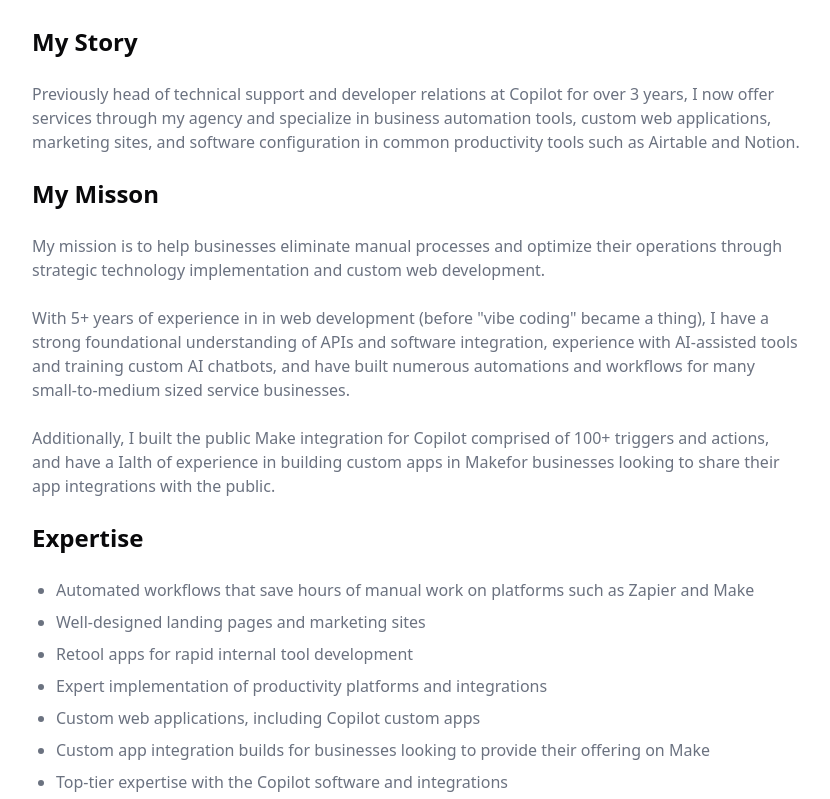
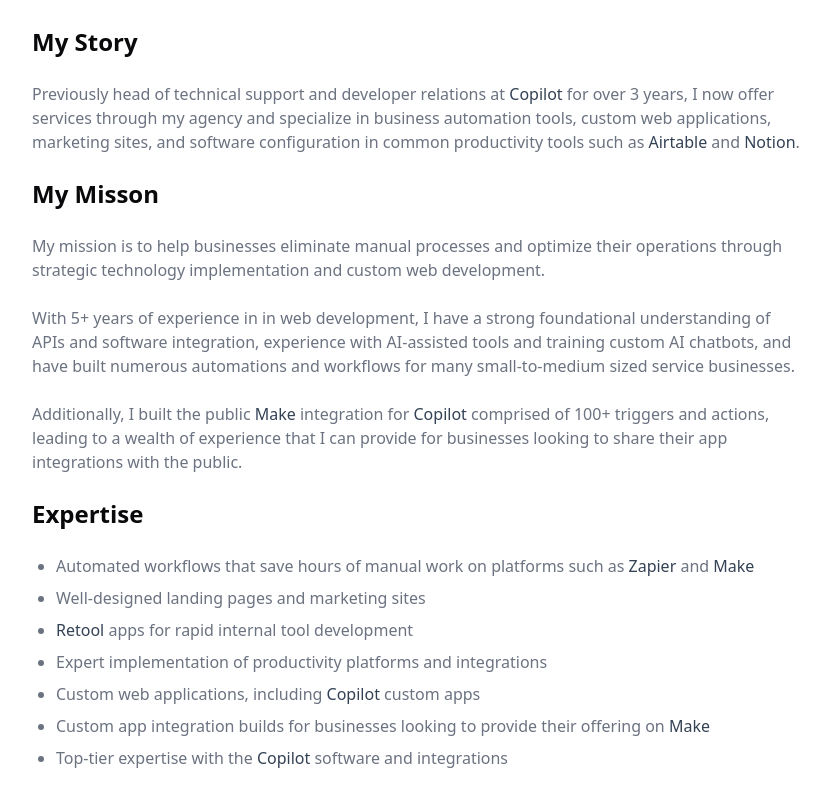
Before and after one commit to allene-norton/nor-app-home, a Next.js app: page /about in a window 1280 px wide. Shown: the part 760-1559 px from the top of the page, without its empty margins (224-1054 px from the left). Built offline with nearby package versions, Linux system fonts and the light colour scheme; a web font is replaced by a local one.

Commit message:
add links in bio

```diff
--- a/src/app/about/page.tsx
+++ b/src/app/about/page.tsx
@@ -34,11 +34,33 @@
             <div className="space-y-6">
               <h2 className="text-2xl font-bold">My Story</h2>
               <p className="text-gray-500 dark:text-gray-400">
-                Previously head of technical support and developer relations at
-                Copilot for over 3 years, I now offer services through my agency
-                and specialize in business automation tools, custom web
+                Previously head of technical support and developer relations at{" "}
+                <a
+                  href="https://copilot.app"
+                  target="_blank"
+                  rel="noopener noreferrer"
+                  className="text-slate-700 hover:text-slate-800 hover:scale-105 transform transition-all duration-200"
+                >
+                  Copilot
+                </a>{" "}
+                for over 3 years, I now offer services through my agency and
+                specialize in business automation tools, custom web
                 applications, marketing sites, and software configuration in
-                common productivity tools such as Airtable and Notion.
+                common productivity tools such as <a
+                  href="https://airtable.com"
+                  target="_blank"
+                  rel="noopener noreferrer"
+                  className="text-slate-700 hover:text-slate-800 hover:scale-105 transform transition-all duration-200"
+                >
+                  Airtable
+                </a> and <a
+                  href="https://notion.so"
+                  target="_blank"
+                  rel="noopener noreferrer"
+                  className="text-slate-700 hover:text-slate-800 hover:scale-105 transform transition-all duration-200"
+                >
+                  Notion
+                </a>.
               </p>
 
               <h2 className="text-2xl font-bold">My Misson</h2>
@@ -48,26 +70,34 @@
                 implementation and custom web development.
               </p>
               <p className="text-gray-500 dark:text-gray-400">
-                With 5+ years of experience in in web development (before "vibe
-                coding" became a thing), I have a strong foundational
-                understanding of APIs and software integration, experience with
-                AI-assisted tools and training custom AI chatbots, and have
-                built numerous automations and workflows for many
-                small-to-medium sized service businesses.
+                With 5+ years of experience in in web development, I have a
+                strong foundational understanding of APIs and software
+                integration, experience with AI-assisted tools and training
+                custom AI chatbots, and have built numerous automations and
+                workflows for many small-to-medium sized service businesses.
               </p>
 
               <p className="text-gray-500 dark:text-gray-400">
-                Additionally, I built the public Make integration for Copilot
-                comprised of 100+ triggers and actions, and have a Ialth of
-                experience in building custom apps in{" "}
+                Additionally, I built the public{" "}
                 <a
                   href="https://make.com"
                   target="_blank"
                   rel="noopener noreferrer"
+                  className="text-slate-700 hover:text-slate-800 hover:scale-105 transform transition-all duration-200"
                 >
                   Make
-                </a>
-                for businesses looking to share their app integrations with the
+                </a>{" "}
+                integration for{" "}
+                <a
+                  href="https://copilot.app"
+                  target="_blank"
+                  rel="noopener noreferrer"
+                  className="text-slate-700 hover:text-slate-800 hover:scale-105 transform transition-all duration-200"
+                >
+                  Copilot
+                </a>{" "}
+                comprised of 100+ triggers and actions, leading to a wealth of
+                experience that I can provide for businesses looking to share their app integrations with the
                 public.
               </p>
 
@@ -75,28 +105,80 @@
               <ul className="list-disc pl-6 space-y-2 text-gray-500 dark:text-gray-400">
                 <li>
                   Automated workflows that save hours of manual work on
-                  platforms such as Zapier and Make
+                  platforms such as {" "}
+                  <a
+                    href="https://zapier.com"
+                    target="_blank"
+                    rel="noopener noreferrer"
+                    className="text-slate-700 hover:text-slate-800 hover:scale-105 transform transition-all duration-200"
+                  >
+                    Zapier
+                  </a>{" "}
+                  and {" "}
+                  <a
+                    href="https://make.com"
+                    target="_blank"
+                    rel="noopener noreferrer"
+                    className="text-slate-700 hover:text-slate-800 hover:scale-105 transform transition-all duration-200"
+                  >
+                    Make
+                  </a>{" "}
                 </li>
                 <li>Well-designed landing pages and marketing sites</li>
-                <li>Retool apps for rapid internal tool development</li>
+                <li><a
+                    href="https://retool.com"
+                    target="_blank"
+                    rel="noopener noreferrer"
+                    className="text-slate-700 hover:text-slate-800 hover:scale-115 transform transition-all duration-200"
+                  >
+                    Retool
+                  </a> apps for rapid internal tool development</li>
                 <li>
                   Expert implementation of productivity platforms and
                   integrations
                 </li>
-                <li>Custom web applications, including Copilot custom apps</li>
+                <li>
+                  Custom web applications, including {" "}
+                  <a
+                    href="https://copilot.app"
+                    target="_blank"
+                    rel="noopener noreferrer"
+                    className="text-slate-700 hover:text-slate-800 hover:scale-105 transform transition-all duration-200"
+                  >
+                    Copilot
+                  </a>{" "}
+                  custom apps
+                </li>
                 <li>
                   Custom app integration builds for businesses looking to
-                  provide their offering on Make
+                  provide their offering on {" "}
+                  <a
+                    href="https://make.com"
+                    target="_blank"
+                    rel="noopener noreferrer"
+                    className="text-slate-700 hover:text-slate-800 hover:scale-105 transform transition-all duration-200"
+                  >
+                    Make
+                  </a>{" "}
                 </li>
                 <li>
-                  Top-tier expertise with the Copilot software and integrations
+                  Top-tier expertise with the {" "}
+                  <a
+                    href="https://copilot.app"
+                    target="_blank"
+                    rel="noopener noreferrer"
+                    className="text-slate-700 hover:text-slate-800 hover:scale-105 transform transition-all duration-200"
+                  >
+                    Copilot
+                  </a>{" "}
+                  software and integrations
                 </li>
               </ul>
               <h2 className="text-2xl font-bold">My Approach</h2>
               <p className="text-gray-500 dark:text-gray-400">
                 I believe in building long-term partnerships with my clients,
                 providing ongoing support, optimization, and innovation to
-                ensure your automation solutions continue to deliver value as
+                ensure your automation and development solutions continue to deliver value as
                 your business evolves.
               </p>
 
```
Lines whose indentation alone changed are shown as unchanged.
